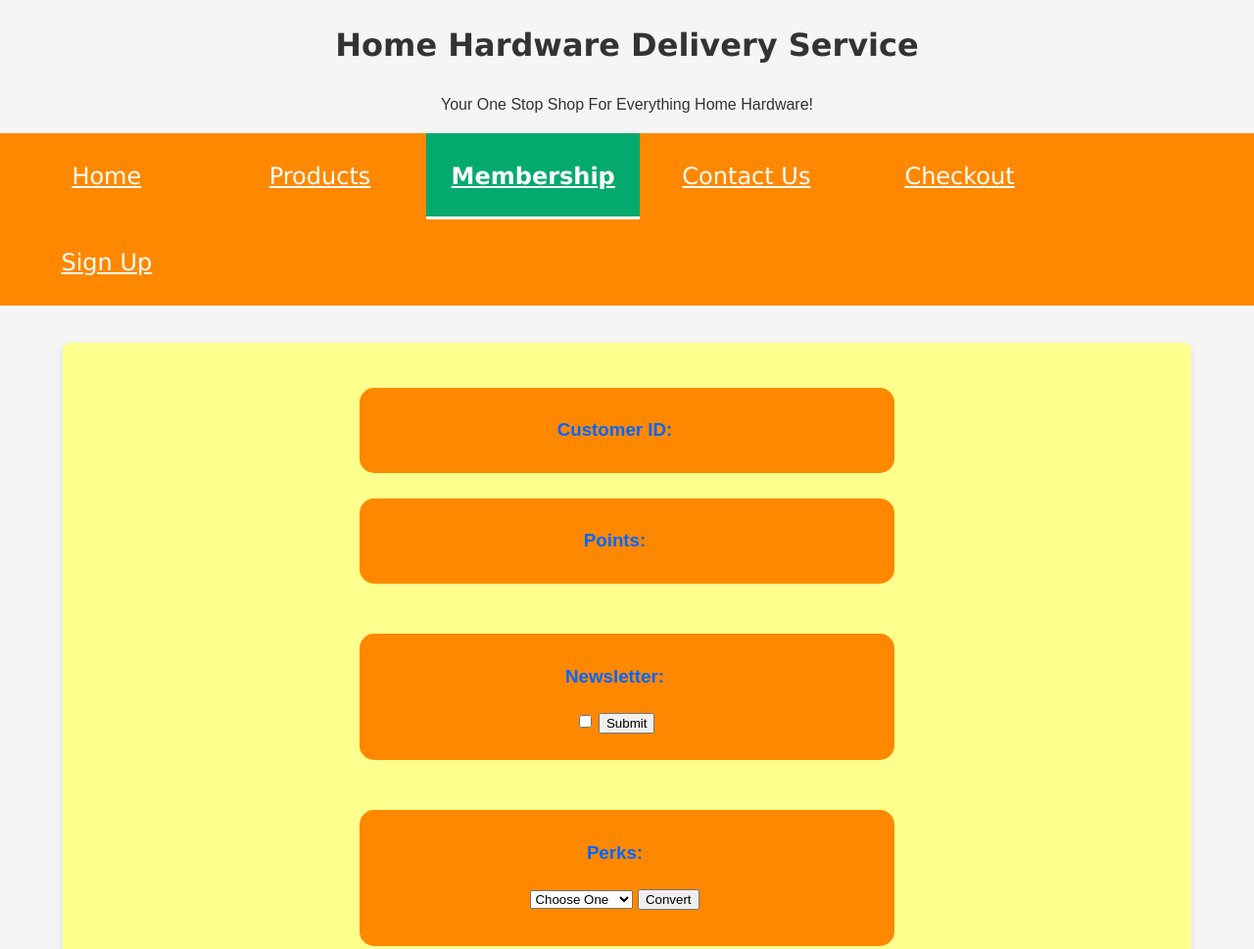
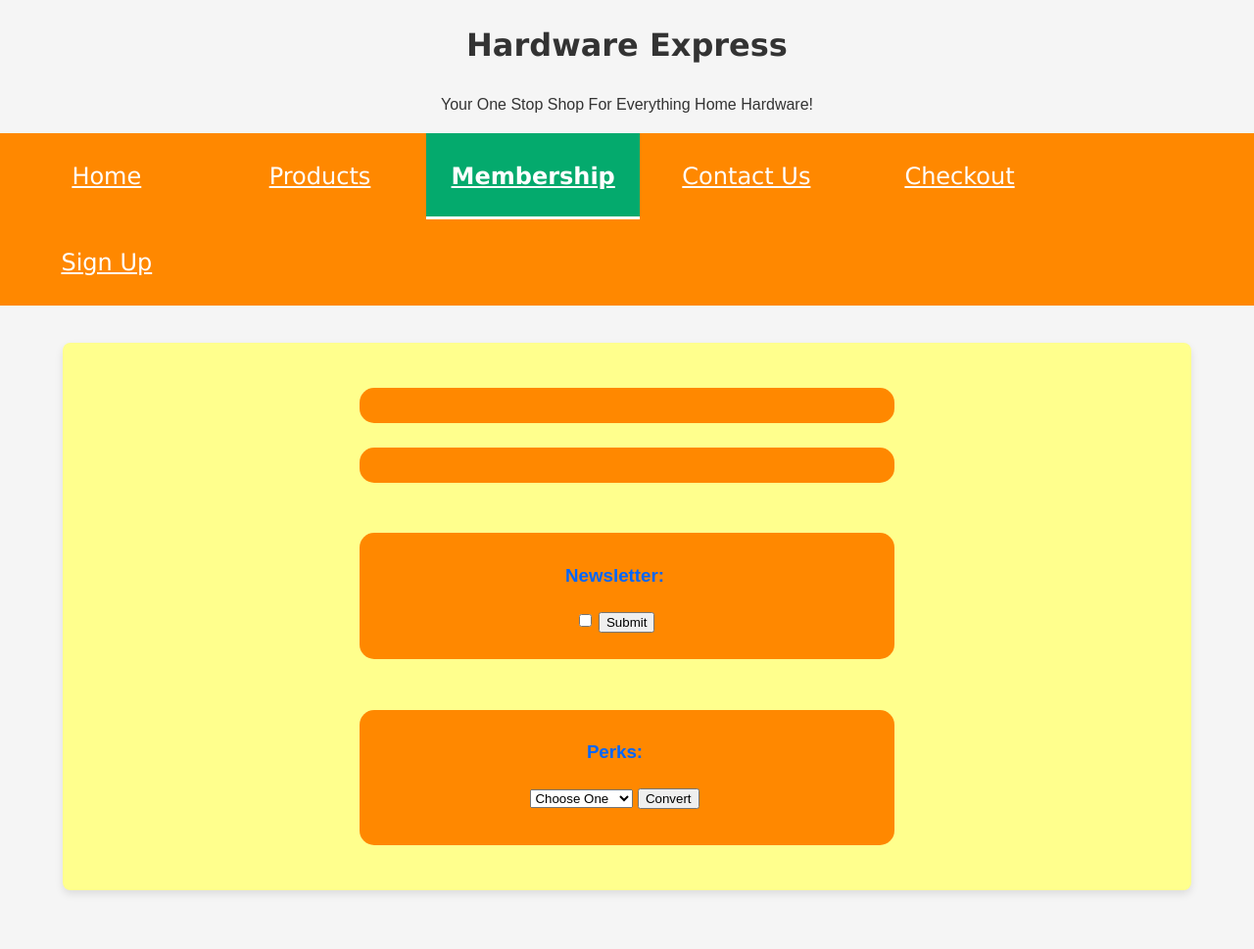
Before and after one commit to CodeFox2/HomeHardware, a plain HTML site: page membership.html in a window 1280 px wide. Shown: the top 969 px of the page at 98% size. Drawn offline with Linux system fonts and the light colour scheme.

Commit message:
Update membership.html

```diff
--- a/membership.html
+++ b/membership.html
@@ -3,10 +3,10 @@
 <head>
     <meta charset="UTF-8">
     <link rel="stylesheet" href="styles.css">
-    <title>Home Hardware Delivery Service</title>
+    <title>Membership - Hardeware Express</title>
 </head>
-<body>
-  <h1>Home Hardware Delivery Service</h1>
+<body onload="getID()">
+  <h1>Hardware Express</h1>
   <p>Your One Stop Shop For Everything Home Hardware!</p>
   <div class="topnav">
       <nav>
@@ -21,11 +21,11 @@
   <div class="center">
     <br>
     <form>
-        <h3>Customer ID:</h3>
+        <p id="custID"></p>
     </form>
     <br>
     <form>
-        <h3>Points:</h3>
+        <p id="pointTotal"></p>
     </form>
     <br><br>
     <form>
```
